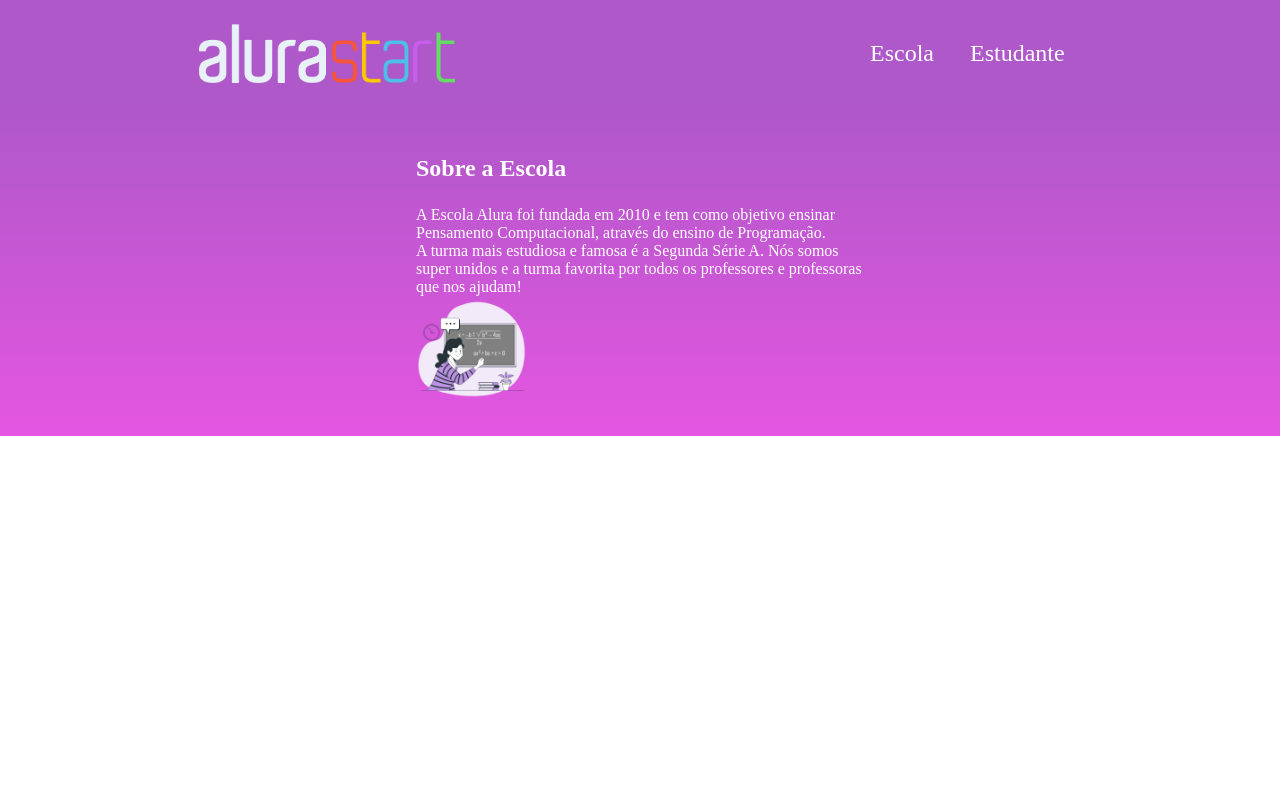
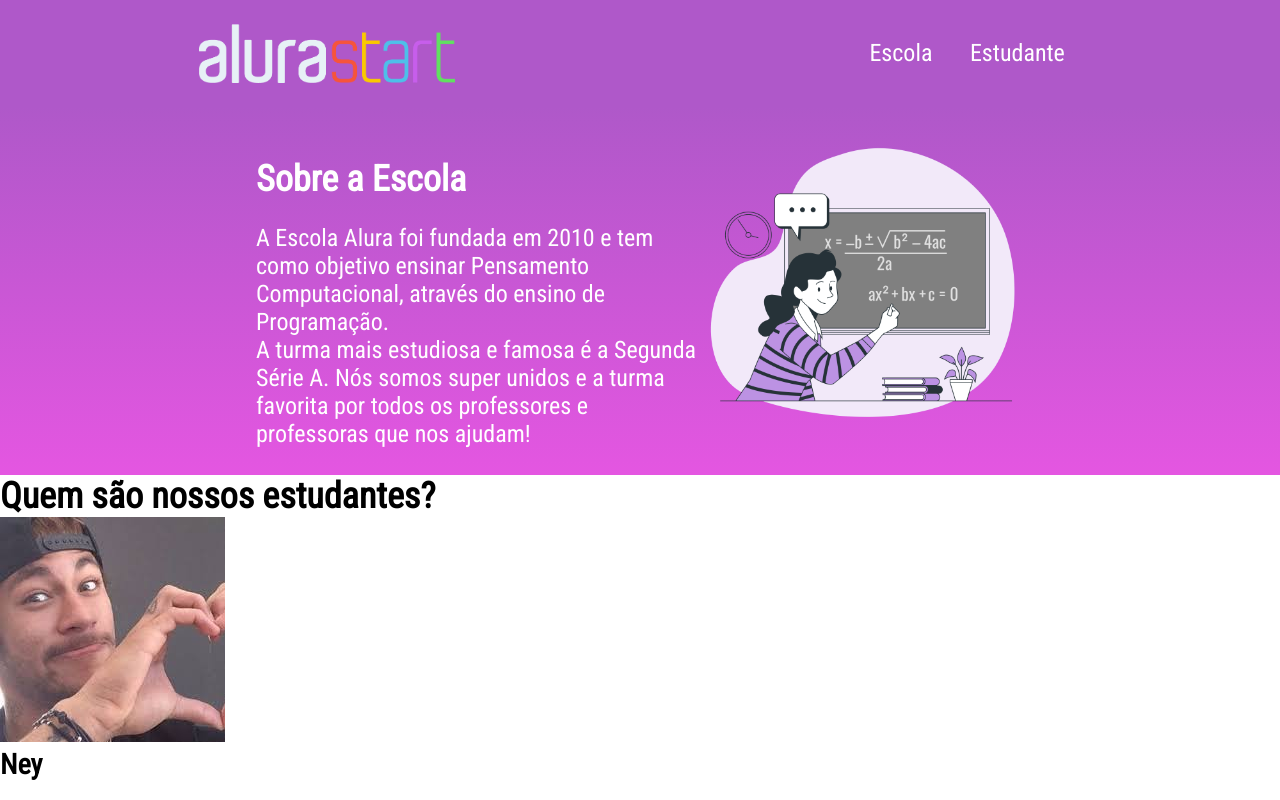
Before and after one commit to fesoking/alura-start, a plain HTML site: page index.html in a window 1280 px wide. Drawn offline with Linux system fonts and the light colour scheme.

Commit message:
Add files via upload

```diff
--- a/index.html
+++ b/index.html
@@ -6,6 +6,9 @@
     <meta name="viewport" content="width=device-width, initial-scale=1.0">
     <title>Alura Start</title>
     <link rel="stylesheet" href="style.css">
+    <link rel="preconnect" href="https://fonts.googleapis.com">
+    <link rel="preconnect" href="https://fonts.gstatic.com" crossorigin>
+    <link href="https://fonts.googleapis.com/css2?family=Roboto+Condensed:ital@0;1&display=swap" rel="stylesheet">
 </head>
 <body>
     <header class="cabecalho">
@@ -20,8 +23,14 @@
             <h2 class="escola-titulo">Sobre a Escola</h2>
             <p class="escola-texto-um">A Escola Alura foi fundada em 2010 e tem como objetivo ensinar Pensamento Computacional, através do ensino de  Programação.</p>
             <p class="escola-texto-dois">A turma mais estudiosa e famosa é a Segunda Série A. Nós somos super unidos e a turma favorita por todos os professores e professoras que nos ajudam!</p>
-            <img class="escola-imagem" src="Formula-bro.png" alt="Professora no quadro.">
         </div>
+        <img class="escola-imagem" src="Formula-bro.png" alt="Professora no quadro.">
     </section>
+    <section class="estudante">
+        <h2 class="estudante-titulo">Quem são nossos estudantes?</h2>
+        <img class="estudante-imagem" src="images (4).jpeg" alt="foto">
+        <h3>Ney</h3>
+    </section>
+
 </body>
 </html>
--- a/style.css
+++ b/style.css
@@ -2,6 +2,15 @@
     margin: 0;
     padding: 0;
 }
+
+body{
+
+      font-family: "Roboto Condensed", sans-serif;
+      font-optical-sizing: auto;
+      font-weight: 500;
+      font-style: normal;
+      font-size: 24px;
+    }
 
 .cabecalho{
     background-color: #af58c9;
```
Also changed, not shown: images (4).jpeg (added).
